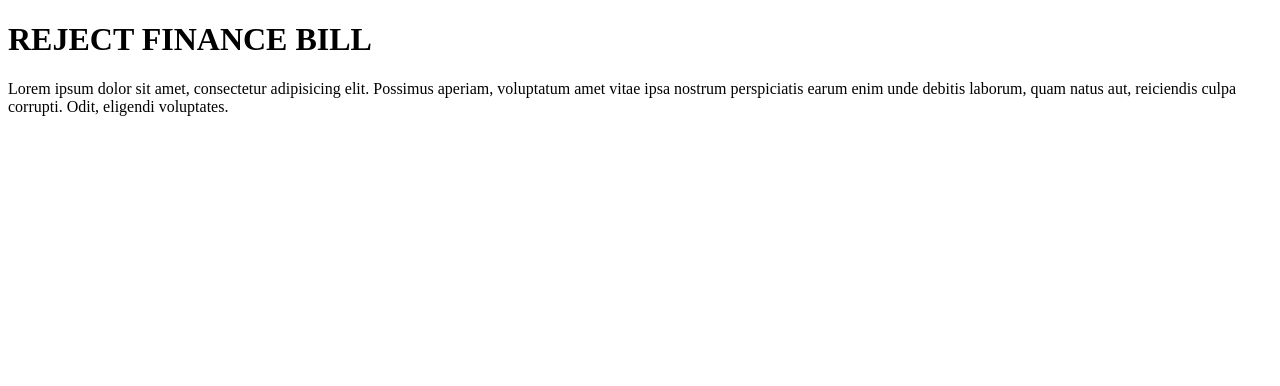
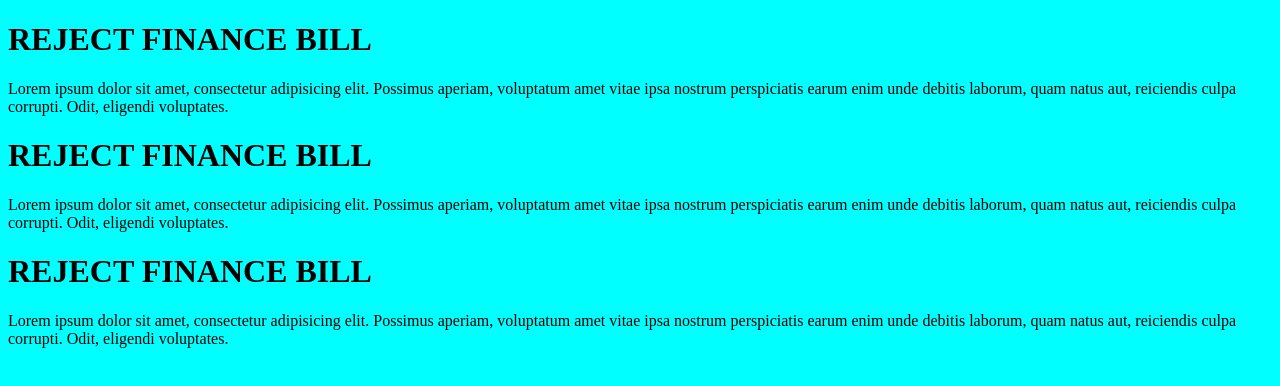
Before and after one commit to Meshmanu0811/finance_reject, a plain HTML site: page index.html in a window 1280 px wide. Drawn offline with Linux system fonts and the light colour scheme.

Commit message:
second commit

```diff
--- a/css/style.css
+++ b/css/style.css
@@ -0,0 +1,3 @@
+*{
+    background-color: aqua;
+}
--- a/index.html
+++ b/index.html
@@ -18,7 +18,23 @@
 
 
 
+    <h1>
+        REJECT FINANCE BILL
+    </h1>
+    <P>
+        Lorem ipsum dolor sit amet, consectetur adipisicing elit. Possimus aperiam,
+        voluptatum amet vitae ipsa nostrum perspiciatis earum enim unde debitis laborum,
+        quam natus aut, reiciendis culpa corrupti. Odit, eligendi voluptates.
+    </P>
 
+    <h1>
+        REJECT FINANCE BILL
+    </h1>
+    <P>
+        Lorem ipsum dolor sit amet, consectetur adipisicing elit. Possimus aperiam,
+        voluptatum amet vitae ipsa nostrum perspiciatis earum enim unde debitis laborum,
+        quam natus aut, reiciendis culpa corrupti. Odit, eligendi voluptates.
+    </P>
 
 
 
```
